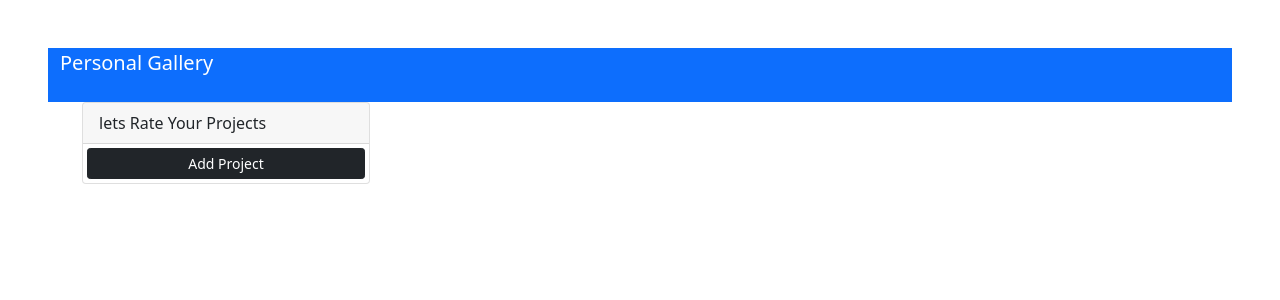
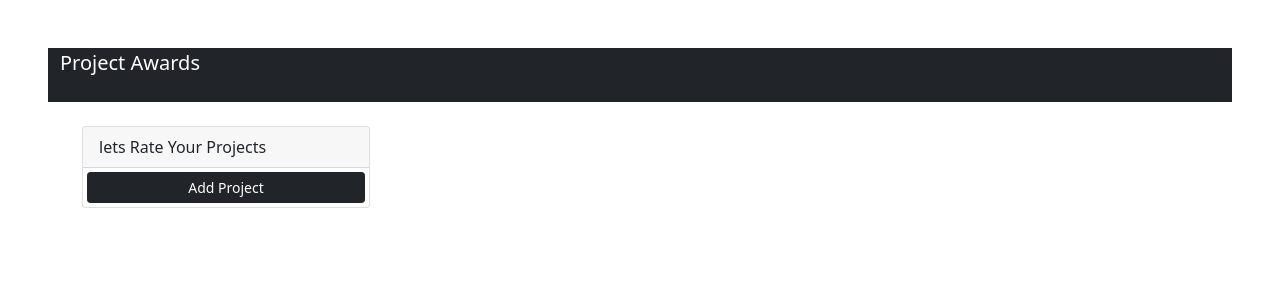
Before and after one commit to nancyjamescoding/project-awards, a Django app: page / in a window 1280 px wide. Shown: the top 300 px of the page. Run offline with Django 4.2, Linux system fonts and the light colour scheme; data that the repository does not hold is empty; some libraries are stand-ins or nearby versions.

```diff
--- a/myawards/templates/myawards/awards.html
+++ b/myawards/templates/myawards/awards.html
@@ -18,32 +18,14 @@
     <link rel="stylesheet" href="{% static 'star-ratings/css/star-ratings.css' %}">
     <script type="text/javascript" src="{% static 'star-ratings/js/dist/star-ratings.min.js' %}"></script>
 </head>
-<nav class="navbar-dark bg-primary">
-    <div class="container-fluid">
-        <div class="navbar-header">
-            <a class="navbar-brand" href="" >Personal Gallery</a>
-        </div>
-
-        <br>
-
-        <!-- Adding a search form -->
-        <div class="col-sm-4 col-md-4 navbar-right">
-
-            <!-- <form class="navbar-form" role="search" action="">
-
-                <div class="input-group">
-                    <input type="text" class="form-control" placeholder="Search Article" name="article">
-                    <div class="input-group-btn">
-                        <button class="btn btn-default" type="submit"><i
-                                class="glyphicon glyphicon-search"></i></button>
-                    </div>
-                </div>
-
-            </form> -->
-        </div>
-        <!-- search form end -->
-    </div>
-</nav>
+        <nav class="navbar-dark bg-dark">
+            <div class="container-fluid">
+                <div class="navbar-header">
+                    <a class="navbar-brand" href="" >Project Awards</a>
+            </div>
+                <br>
+        </nav>
+            <br>
 <body class="m-5">
     <div class="container">
         <div class="row">
```
Also changed, not shown: 1 other file.
